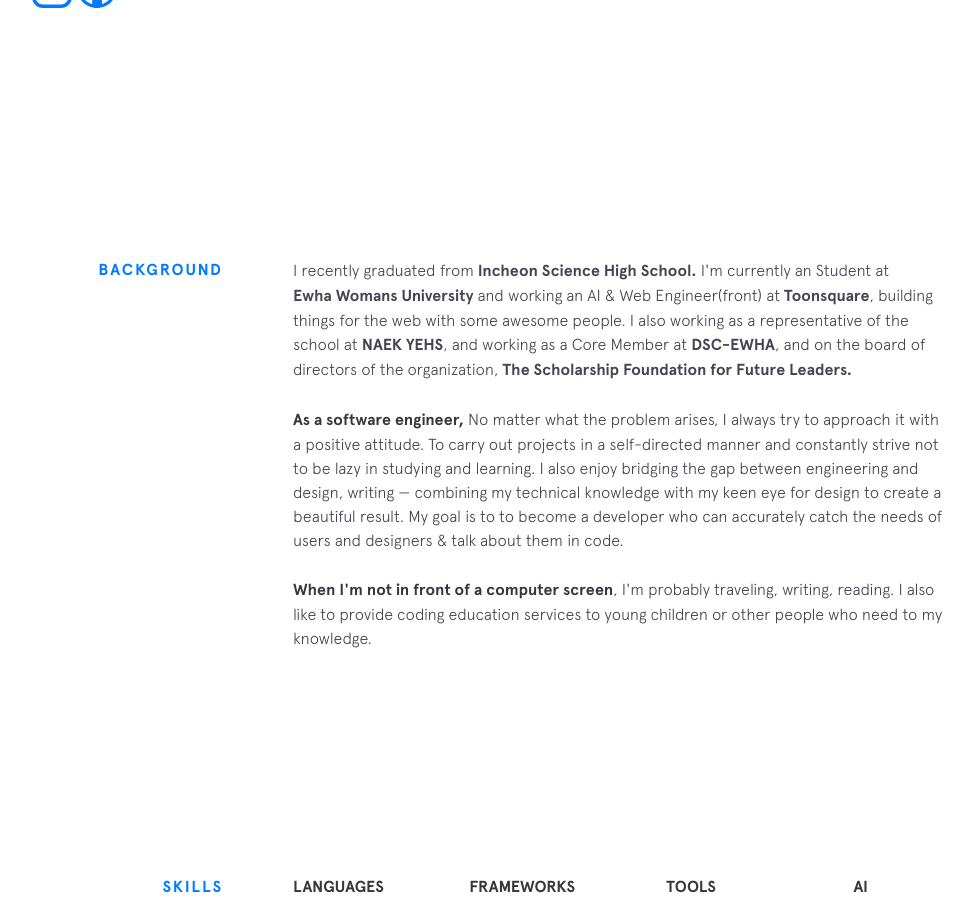
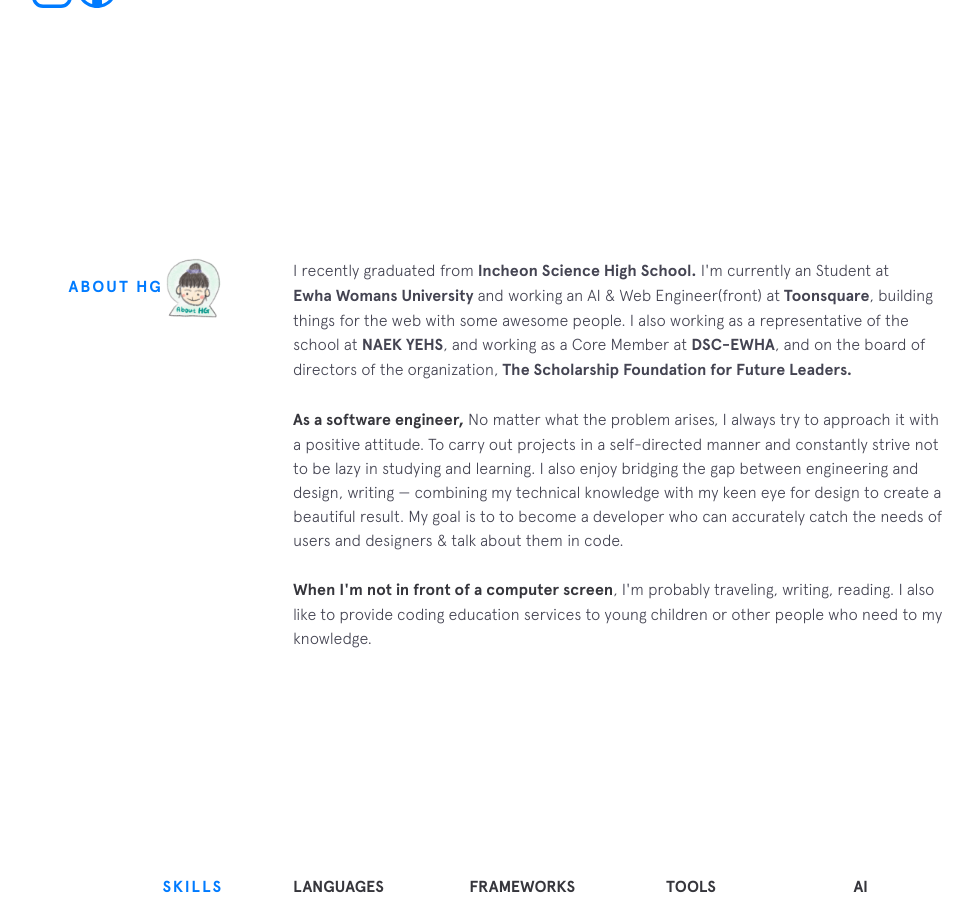
Before and after one commit to lhky78/lhky78.github.io, a Jekyll site: the page built from index.html, in a window 1280 px wide and 900 px high, scrolled down 742 px. Shown: the whole window, without its empty margins (157-1130 px from the left). Built offline with Jekyll 4.4.1, drawn with Linux system fonts in a browser that asks for light colours; nearby versions of some CDN libraries.

Commit message:
update profile

```diff
--- a/_data/skills.yml
+++ b/_data/skills.yml
@@ -1,5 +1,6 @@
 languages:
   - item: Python
+  - item: Java
   - item: JavaScript (ES6)
   - item: TypeScript
   - item: HTML
@@ -25,7 +26,6 @@ tools:
   - item: Tensorflow
   - item: Docker
   - item: Git & Github
-  - item: Gulp
   - item: Chrome DevTools
   - item: Postman
   - item: Figma
--- a/_includes/background.html
+++ b/_includes/background.html
@@ -1,5 +1,7 @@
 <section class="section background">
-  <div class="section__title">Background</div>
+  <!-- <div class="section__title">Background</div> -->
+  <div class="section__title">About HG<span><img src="https://lhky78.github.io//img/emojis/aboutHG.png" width=60px
+        height=60px></span></div>
   <div class="section__content">
     <p>
       I recently graduated from
--- a/_includes/intro.html
+++ b/_includes/intro.html
@@ -4,8 +4,9 @@
   </h1>
 
   <h2 class="intro__tagline">I'm
-    <span class="name">Ha Gyeong LEE <img src="https://lhky78.github.io//img/emojis/aboutHG.png" width=60px
-        height=60px></span>, a positive and open-minded software engineer in <span class="name">learning
+    <span class="name">Ha Gyeong LEE <img src="https://lhky78.github.io//img/emojis/me1.jpeg" width=60px
+        height=60px><img src="https://lhky78.github.io//img/emojis/me3.jpeg" width=60px height=60px></span>, a positive
+    and open-minded software engineer in <span class="name">learning
       &amp; studying,<span class="emoji technologist"></span> </span> focusing on various <span class="name">Experiences
       &amp;Challenges.<span><img src="https://lhky78.github.io/img/emojis/challenge.png" width=40px
           height=40px></span></span>
```
Also changed, not shown: img/emojis/me1.jpeg (added), img/emojis/me3.jpeg (added).
